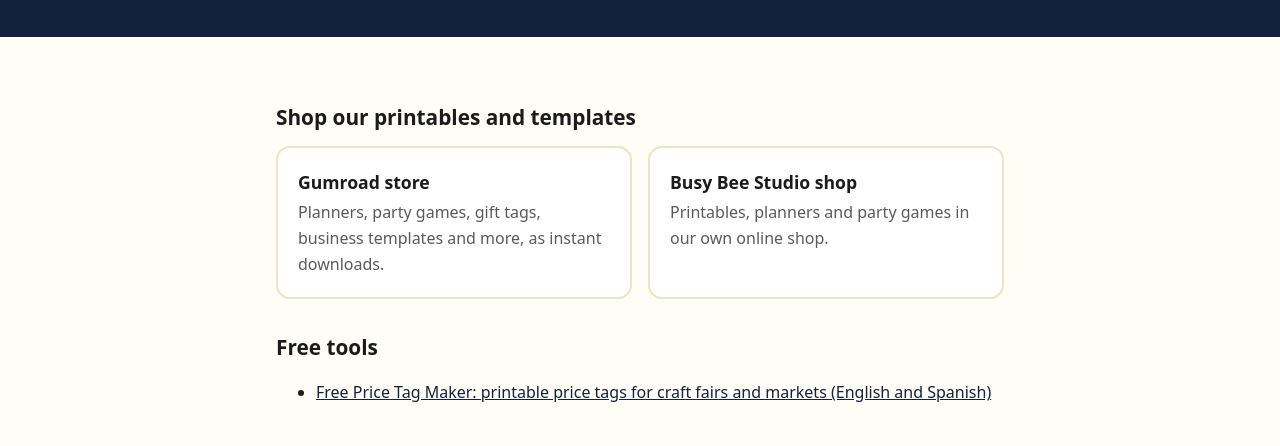
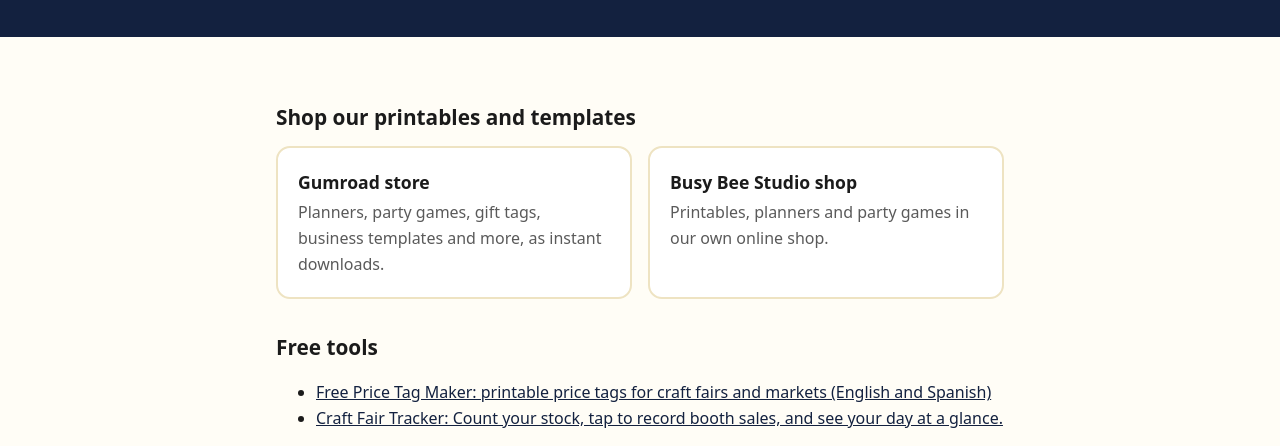
Before and after one commit to busybeestudio/busybeestudio.github.io, a plain HTML site: page index.html in a window 1280 px wide. Shown: the part 275-721 px from the top of the page. Drawn offline with Linux system fonts and the light colour scheme.

Commit message:
Add Craft Fair Tracker to the home page tools list

```diff
--- a/index.html
+++ b/index.html
@@ -45,6 +45,7 @@
   <h2>Free tools</h2>
   <ul>
     <li><a href="/tools/price-tag-maker/">Free Price Tag Maker: printable price tags for craft fairs and markets (English and Spanish)</a></li>
+    <li><a href="/tools/craft-fair-tracker/">Craft Fair Tracker: Count your stock, tap to record booth sales, and see your day at a glance.</a></li>
   </ul>
   <h2>Contact</h2>
   <p>Questions about an order or a file? Email us at <a href="mailto:amirsagentsbehere@gmail.com">amirsagentsbehere@gmail.com</a> and we'll help.</p>
```
